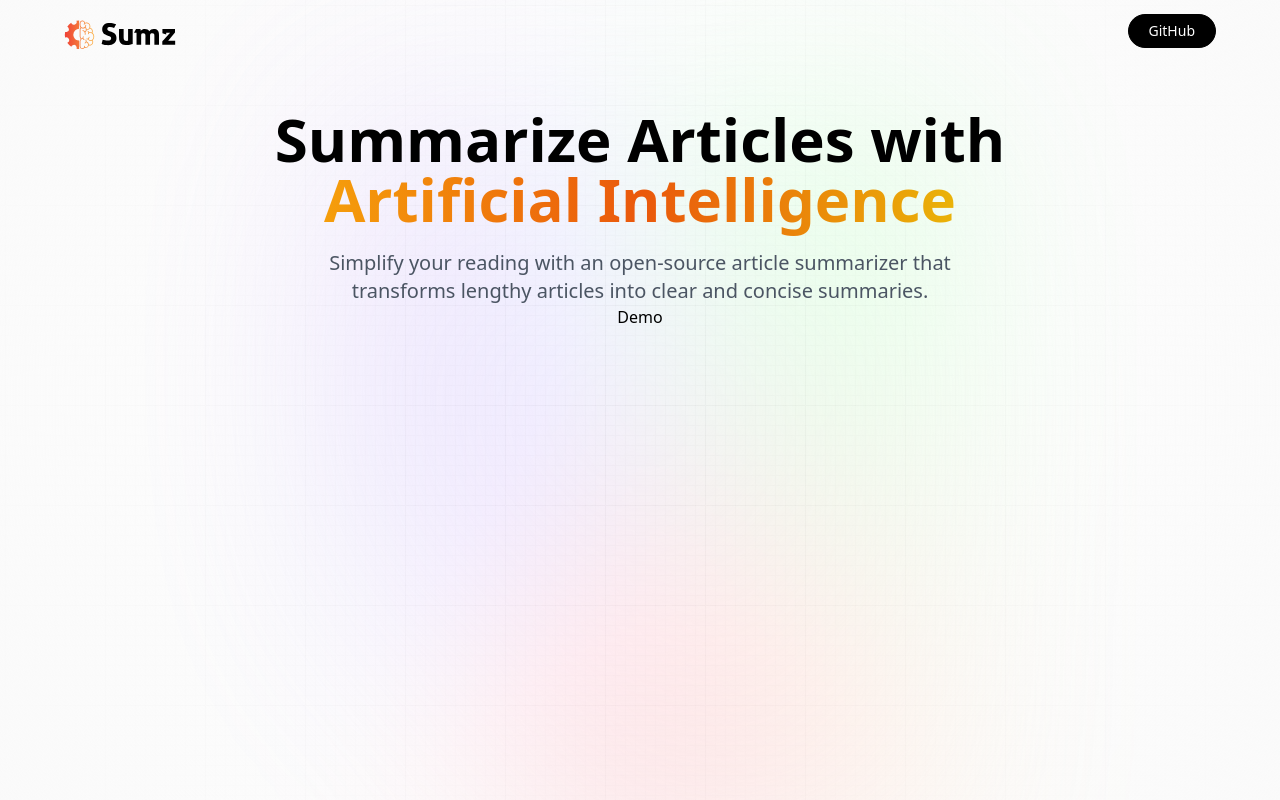
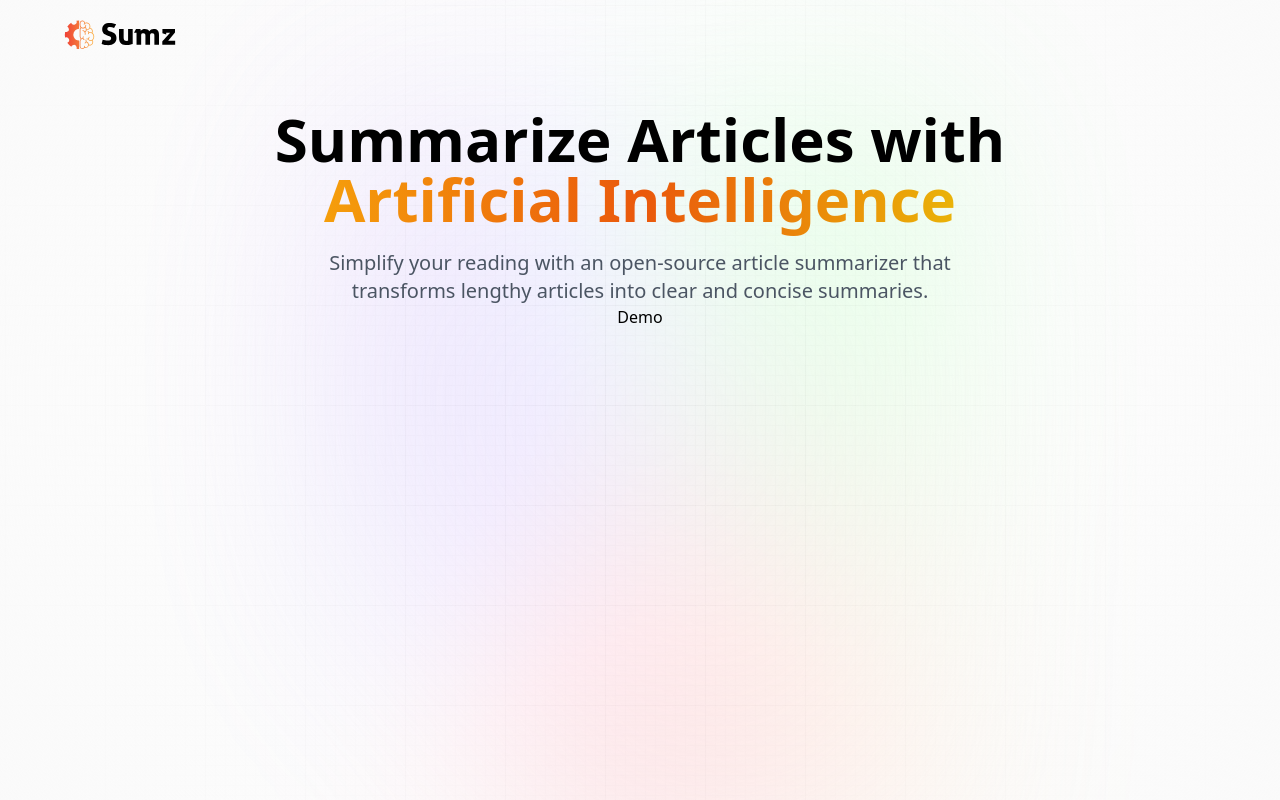
Before and after one commit to mikemwai/summarizer, a React (Vite) app: page / in a window 1280 px wide. Built offline with nearby package versions, Linux system fonts and the light colour scheme; a web font is replaced by a local one.

Commit message:
minor change

```diff
--- a/src/components/Hero.jsx
+++ b/src/components/Hero.jsx
@@ -7,7 +7,7 @@ const Hero = () => {
     <header className='w-full flex justify-center items-center flex-col'>
         <nav className='flex justify-between items-center w-full mb-10 pt-3'>
             <img src={logo} alt='logo' className='w-28 object-contain' />
-            <button type='button' onClick={() => window.open('https://github.com/mikemwai/summarizer')} className='black_btn'>GitHub</button>
+            {/* <button type='button' onClick={() => window.open('https://github.com/mikemwai/summarizer')} className='black_btn'>GitHub</button> */}
         </nav>
 
         <h1 className="head_text">
```
